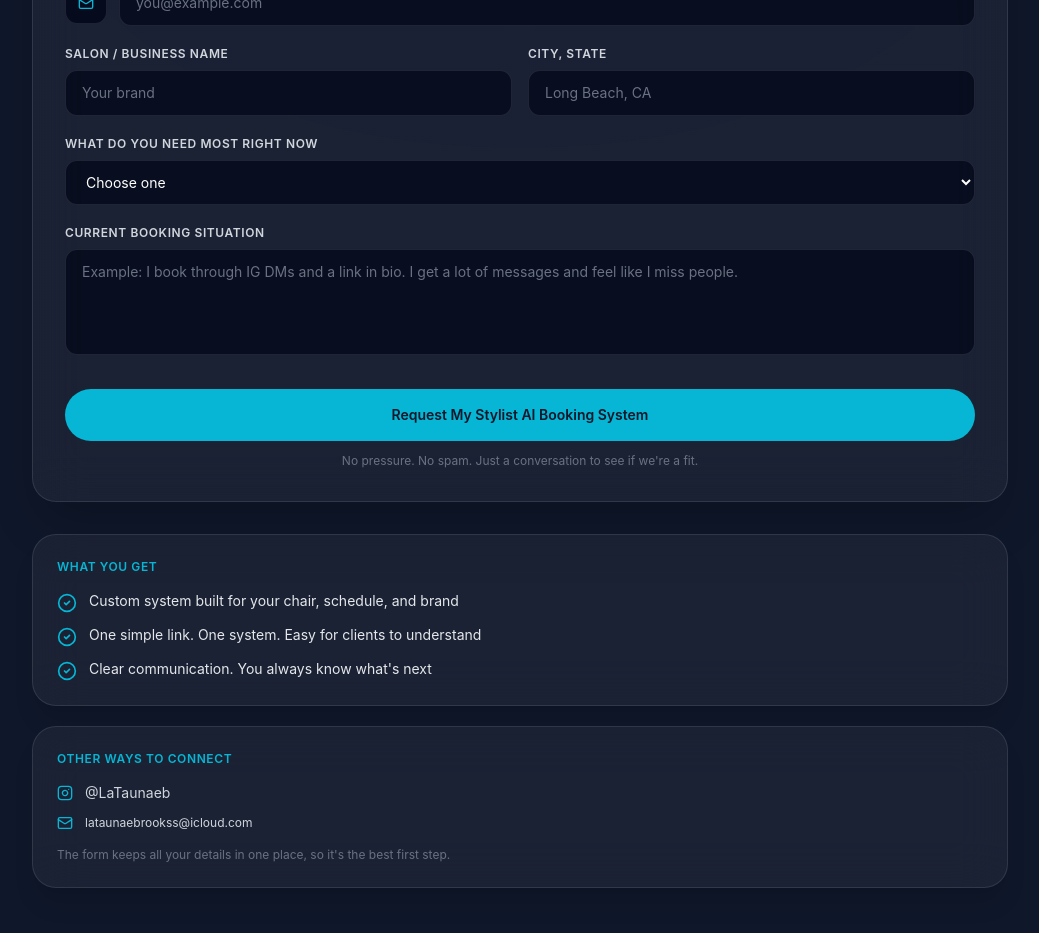
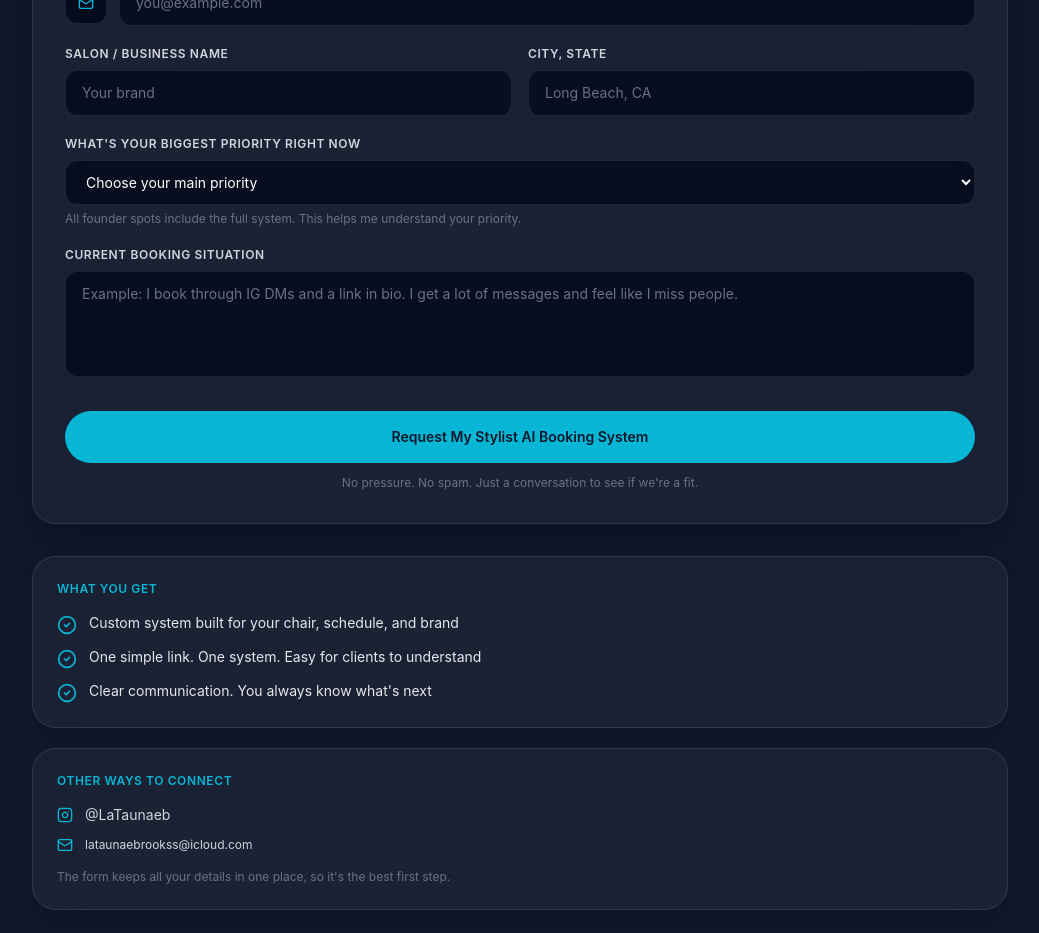
Before and after one commit to LataunaeB/Intelllx-site, a Next.js app: page /stylists/contact in a window 1280 px wide. Shown: the part 940-1873 px from the top of the page, without its empty margins (120-1159 px from the left). Built offline with nearby package versions, Linux system fonts and the light colour scheme.

Commit message:
Clarify contact form dropdown: remove overlap confusion, add helper text explaining all options include full system

```diff
--- a/src/app/stylists/contact/page.tsx
+++ b/src/app/stylists/contact/page.tsx
@@ -157,7 +157,7 @@ export default function StylistContactPage() {
                     {/* What You Need */}
                     <div>
                       <label className="block text-xs font-semibold text-gray-300 mb-2 uppercase tracking-wider">
-                        What Do You Need Most Right Now
+                        What's Your Biggest Priority Right Now
                       </label>
                       <select
                         className="w-full rounded-xl bg-[#020617]/70 border border-white/10 px-4 py-3 text-sm text-white focus:outline-none focus:ring-2 focus:ring-[#06B6D4] focus:border-[#06B6D4] transition-all"
@@ -165,21 +165,24 @@ export default function StylistContactPage() {
                         required
                       >
                         <option value="" disabled className="bg-[#020617]">
-                          Choose one
+                          Choose your main priority
                         </option>
                         <option value="booked" className="bg-[#020617]">
-                          I want to be fully booked with the right clients
+                          Get fully booked with the right clients
                         </option>
                         <option value="dms" className="bg-[#020617]">
-                          I want to stop living in my DMs
+                          Stop living in my DMs - automate replies
                         </option>
-                        <option value="site" className="bg-[#020617]">
-                          I need a clean booking site for my brand
+                        <option value="professional" className="bg-[#020617]">
+                          Look more professional online with a booking site
                         </option>
-                        <option value="all" className="bg-[#020617]">
-                          I want the full Stylist AI system
+                        <option value="automation" className="bg-[#020617]">
+                          Full automation - site + AI assistant + everything
                         </option>
                       </select>
+                      <p className="text-xs text-gray-500 mt-1.5">
+                        All founder spots include the full system. This helps me understand your priority.
+                      </p>
                     </div>
 
                     {/* Description */}
```
